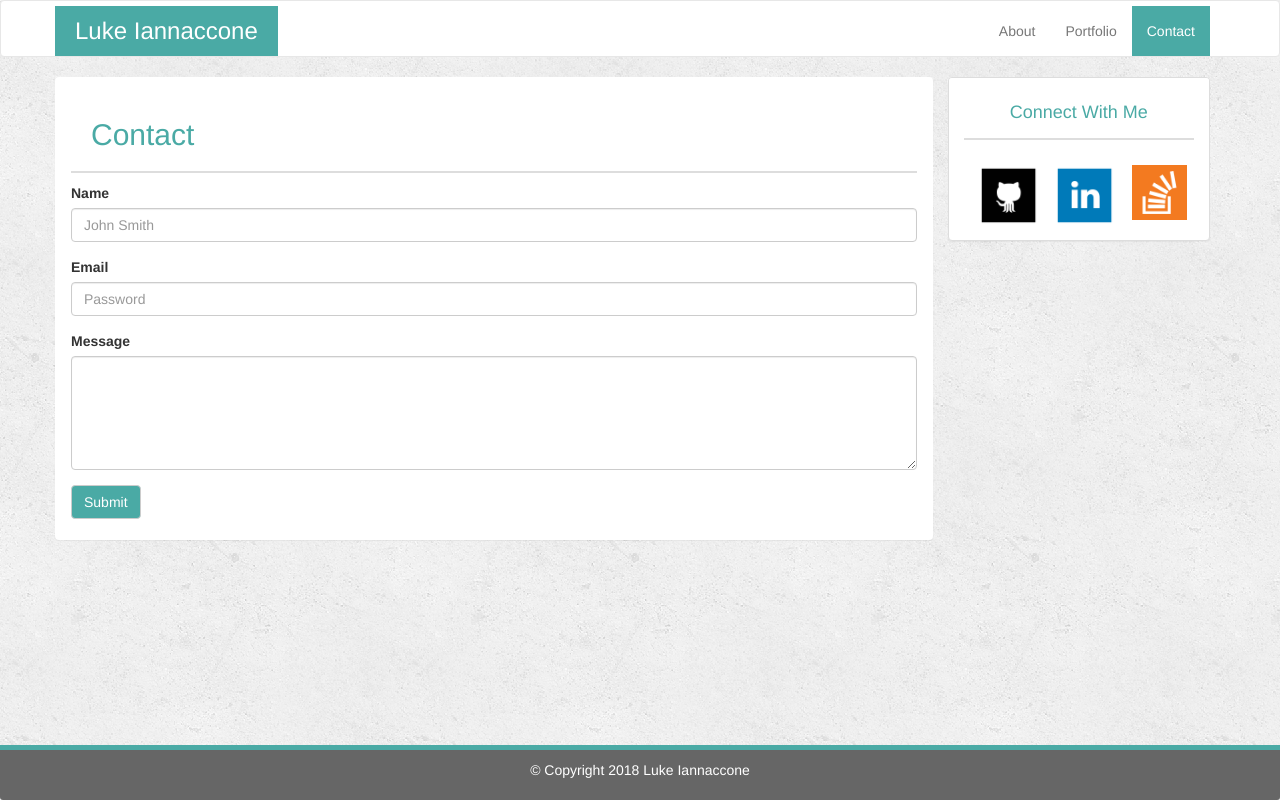
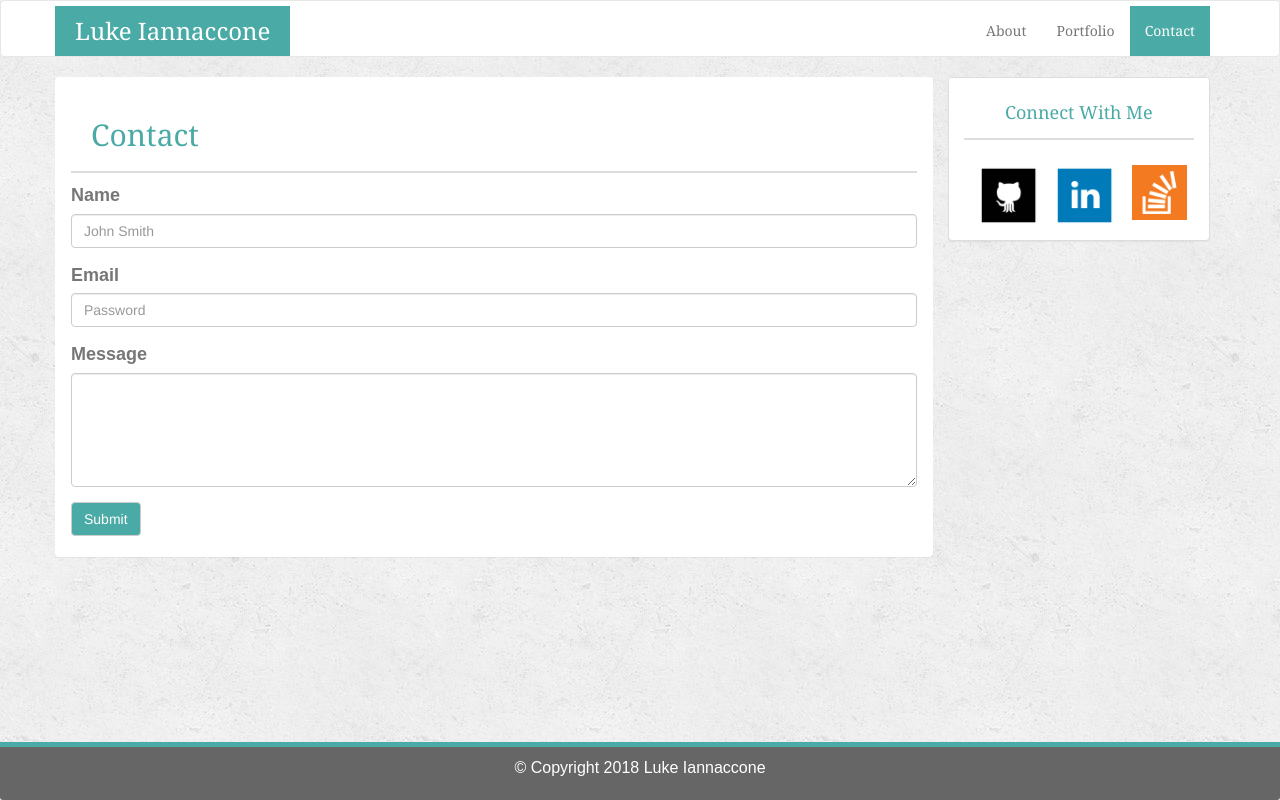
Before and after one commit to Liannaccone/bootstrap-portfolio, a plain HTML site: page contact.html in a window 1280 px wide. Drawn offline with nearby package versions, Linux system fonts and the light colour scheme.

Commit message:
standardizing fonts

```diff
--- a/assets/style.css
+++ b/assets/style.css
@@ -14,10 +14,13 @@
 	padding-right: 20px;
 	margin-top: 5px;
 	font-size: x-large;
+	color: #ffffff !important;
+	font-family:'Georgia', Times, Times New Roman, serif;
 }
 
 .navbar-collapse {
 	margin-top: 5px;
+	font-family:'Georgia', Times, Times New Roman, serif;
 }
 
 .btmpadding {
@@ -34,12 +37,13 @@
 	color: #ffffff;
 }
 
-#txtwhite {
-	color: #ffffff;
-}
+
 
 /*font formatting*/
 
+h1, h2, h3, h4 {
+	font-family:'Georgia', Times, Times New Roman, serif;
+}
 
 .fntteal {
 	color: #4aaaa5;
@@ -111,3 +115,19 @@ li a:hover  {
 .panel-default > .panel-heading{
 	border-bottom: none;
 }
+
+p {
+	color: #777777;
+	font-family: 'Arial', 'Helvetica Neue', Helvetica, sans-serif;
+	font-size: medium;
+}
+
+.fontwhite {
+	color: #ffffff !important;
+}
+
+label {
+	color: #777777;
+	font-family: 'Arial', 'Helvetica Neue', Helvetica, sans-serif;
+	font-size: large;
+}
--- a/contact.html
+++ b/contact.html
@@ -82,7 +82,7 @@
 	</div> <!-- closing out container -->
 
 	<footer class="panel-footer navbar-fixed-bottom text-center bordertopteal">
-			<p> &copy; Copyright 2018 Luke Iannaccone
+			<p class="fontwhite"> &copy; Copyright 2018 Luke Iannaccone
 			</p>
 	</footer>
 
```
Also changed, not shown: index.html (+1 -1 lines), portfolio.html (+2 -2 lines).
